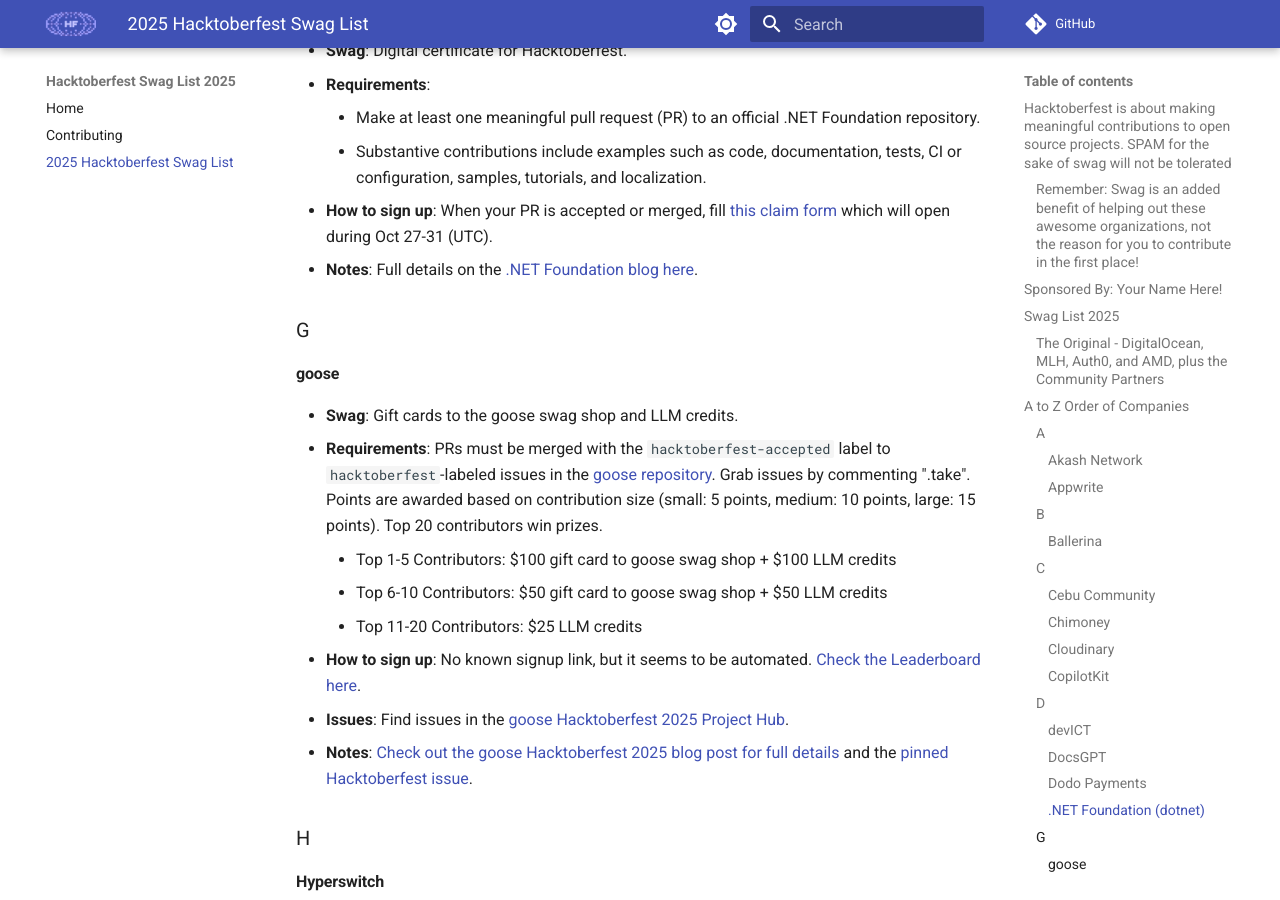
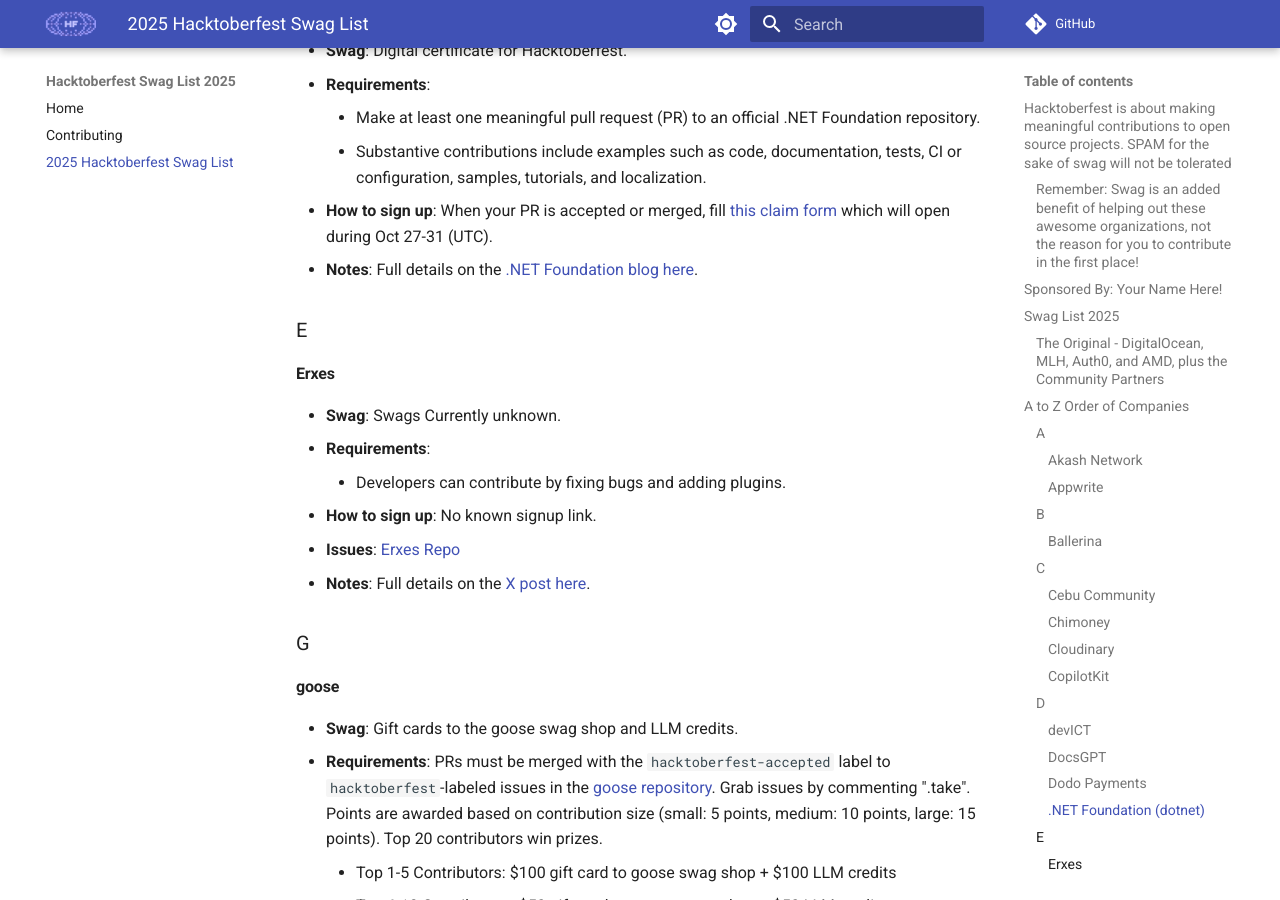
Before and after one commit to crweiner/hacktoberfest-swag-list, an MkDocs documentation site: the page built from docs/list.md, in a window 1280 px wide and 900 px high, scrolled down 5111 px. Built offline with MkDocs 1.6.1 and Material for MkDocs 9.7.7, drawn with Linux system fonts in a browser that asks for light colours; plug-ins that fetch from the network failed and are left out; comment, search, counter and statistics services are not loaded.

Commit message:
Added Erxes to the list

```diff
--- a/docs/list.md
+++ b/docs/list.md
@@ -152,6 +152,18 @@
     - Substantive contributions include examples such as code, documentation, tests, CI or configuration, samples, tutorials, and localization.
 - **How to sign up**: When your PR is accepted or merged, fill [this claim form](https://forms.cloud.microsoft/r/vS3YhKMEvL?utm_source=chatgpt.com) which will open during Oct 27-31 (UTC).
 - **Notes**: Full details on the [.NET Foundation blog here](https://dotnetfoundation.org/community/hacktoberfest).
+
+### E
+
+#### Erxes
+
+- **Swag**: Swags Currently unknown.
+- **Requirements**:
+    - Developers can contribute by fixing bugs and adding plugins.
+- **How to sign up**: No known signup link.
+- **Issues**: [Erxes Repo](https://github.com/erxes/erxes)
+- **Notes**: Full details on the [X post here](https://x.com/ItsNauren/status/1975875317098287342).
+
 
 ### G
 
```
